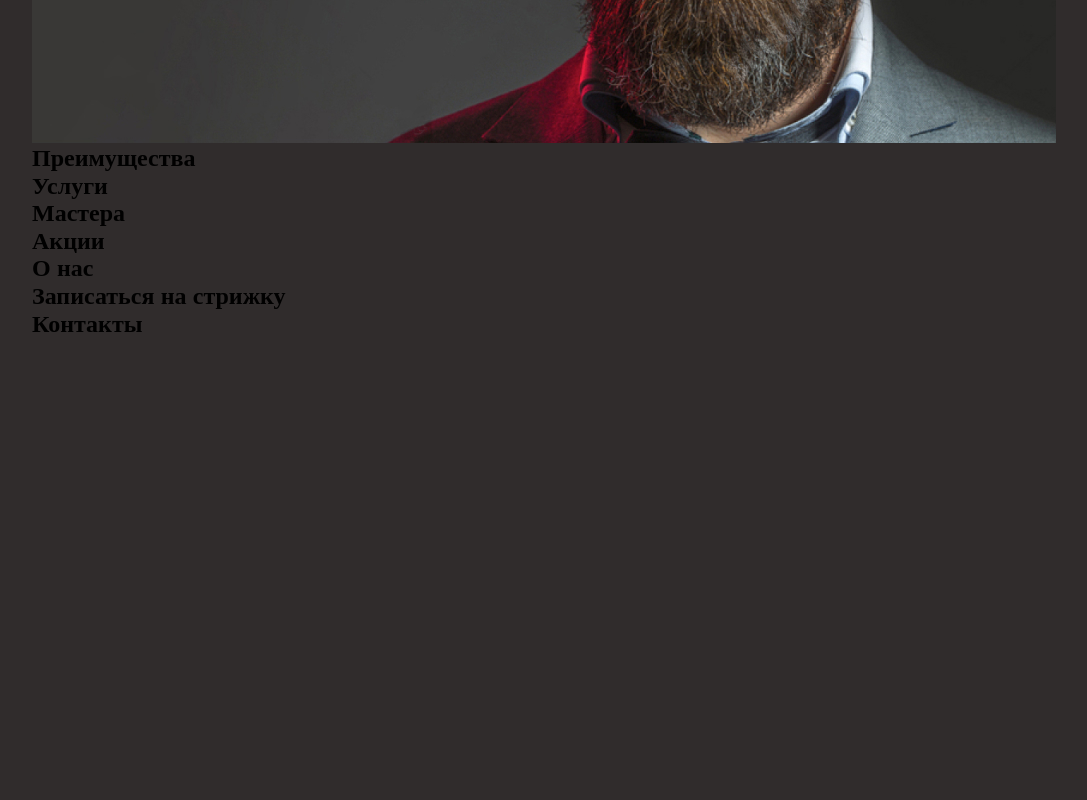
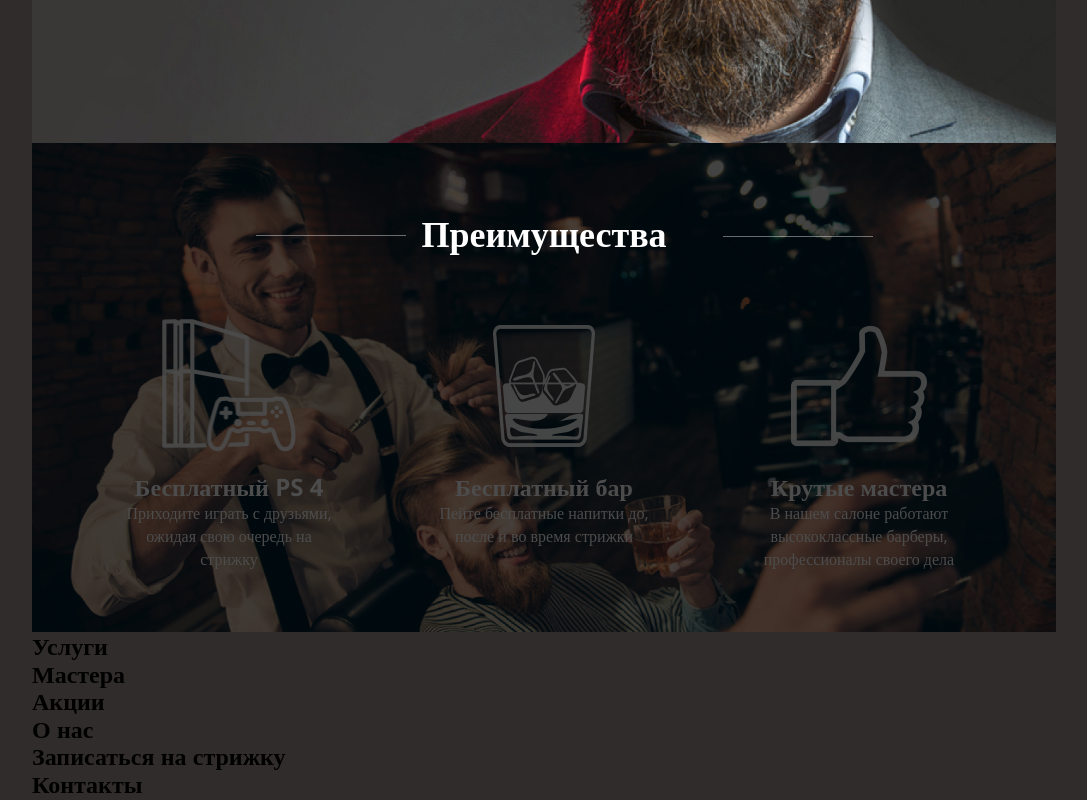
Before and after one commit to denverden/skillup, a website built with webpack: page barber-shop/src/pages/main/index.html in a window 1280 px wide. Shown: the part 623-1423 px from the top of the page, without its empty margins (96-1183 px from the left). Before the commit the page ends 962 px from the top, so only its background shows below. Built offline with nearby package versions, Linux system fonts and the light colour scheme.

Commit message:
feat: added advantage styles

```diff
--- /dev/null
+++ b/barber-shop/src/assets/styles/_advantage.scss
@@ -0,0 +1,59 @@
+.advantage {
+  display: flex;
+  flex-direction: column;
+  justify-content: flex-start;
+  align-items: center;
+  background-image: url(../images/advantage-background.jpg);
+  background-repeat: no-repeat;
+  background-position: center;
+  background-size: cover;
+  position: relative;
+  height: 489px;
+
+  &::before {
+    content: '';
+    position: absolute;
+    top: 0;
+    left: 0;
+    right: 0;
+    bottom: 0;
+    background: rgba(0, 0, 0, 0.7);
+  }
+
+  &-title {
+    display: flex;
+    margin-top: 66px;
+    font-weight: bold;
+    font-size: 36px;
+    line-height: 49px;
+    color: white;
+    position: relative;
+    z-index: 1;
+
+    &::before {
+      content: '';
+      position: absolute;
+      top: 26px;
+      left: -165px;
+      width: 150px;
+      height: 1px;
+      background: rgba(255, 255, 255, 0.4);
+    }
+
+    &::after {
+      content: '';
+      position: absolute;
+      top: 27px;
+      left: 302px;
+      width: 150px;
+      height: 1px;
+      background: rgba(255, 255, 255, 0.4);
+    }
+  }
+
+  &-content {
+    display: flex;
+    justify-content: center;
+    margin-top: 60px;
+  }
+}
--- /dev/null
+++ b/barber-shop/src/assets/styles/_block.scss
@@ -0,0 +1,32 @@
+.block {
+  display: flex;
+  flex-direction: column;
+  justify-content: flex-start;
+  align-items: center;
+  width: 315px;
+
+  &-image {
+    display: flex;
+    justify-content: center;
+    align-items: center;
+    width: 136px;
+    height: 136px;
+  }
+
+  &-title {
+    font-size: 24px;
+    line-height: 120%;
+    text-align: center;
+    color: white;
+    margin-top: 19px;
+  }
+
+  &-text {
+    font-weight: normal;
+    font-size: 16px;
+    line-height: 23px;
+    text-align: center;
+    color: white;
+    width: 225px;
+  }
+}
--- a/barber-shop/src/assets/styles/styles.scss
+++ b/barber-shop/src/assets/styles/styles.scss
@@ -9,6 +9,8 @@
 @import 'hcontact';
 @import 'main';
 @import 'welcom';
+@import 'advantage';
+@import 'block';
 
 
 * {
--- a/barber-shop/src/pages/main/index.html
+++ b/barber-shop/src/pages/main/index.html
@@ -35,7 +35,30 @@
         </div>
       </section>
       <section id="advantage" class="advantage">
-        <h2>Преимущества</h2>
+        <h2 class="advantage-title">Преимущества</h2>
+        <div class="advantage-content">
+          <div class="block">
+            <div class="block-image">
+              <img src="../../assets/images/block1.png" width="136" height="136" alt="">
+            </div>
+            <h3 class="block-title">Бесплатный PS 4</h3>
+            <p class="block-text">Приходите играть с друзьями, ожидая свою очередь на стрижку</p>
+          </div>
+          <div class="block">
+            <div class="block-image">
+              <img src="../../assets/images/block2.png" width="102" height="122" alt="">
+            </div>
+            <h3 class="block-title">Бесплатный бар</h3>
+            <p class="block-text">Пейте бесплатные напитки до, после и во время стрижки</p>
+          </div>
+          <div class="block">
+            <div class="block-image">
+              <img class="block-image" src="../../assets/images/block3.png" width="136" height="136" alt="">
+            </div>
+            <h3 class="block-title">Крутые мастера</h3>
+            <p class="block-text">В нашем салоне работают высококлассные барберы, профессионалы своего дела</p>
+          </div>
+        </div>
       </section>
       <section id="services" class="services">
         <h2>Услуги</h2>
```
Also changed, not shown: barber-shop/src/assets/images/advantage-background.jpg (added), barber-shop/src/assets/images/block1.png (added), barber-shop/src/assets/images/block2.png (added), barber-shop/src/assets/images/block3.png (added).
